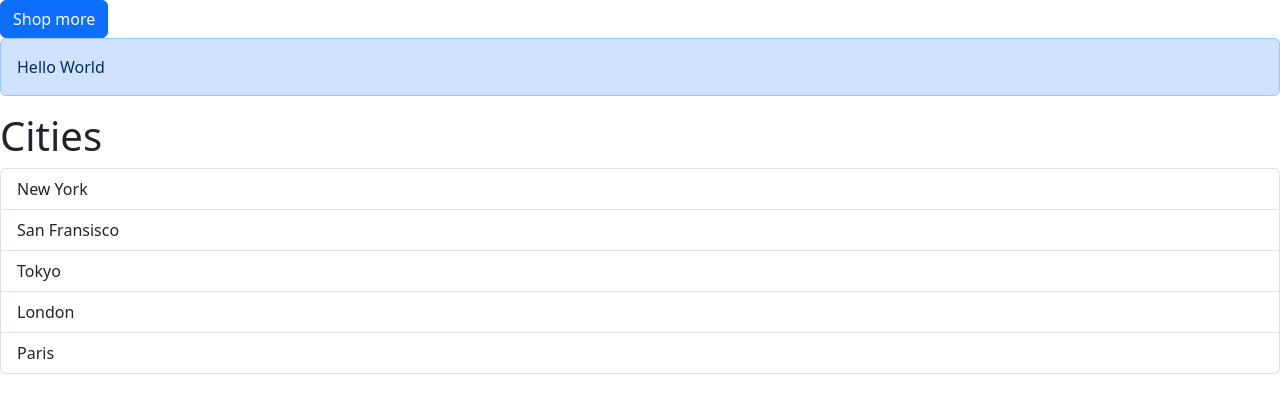
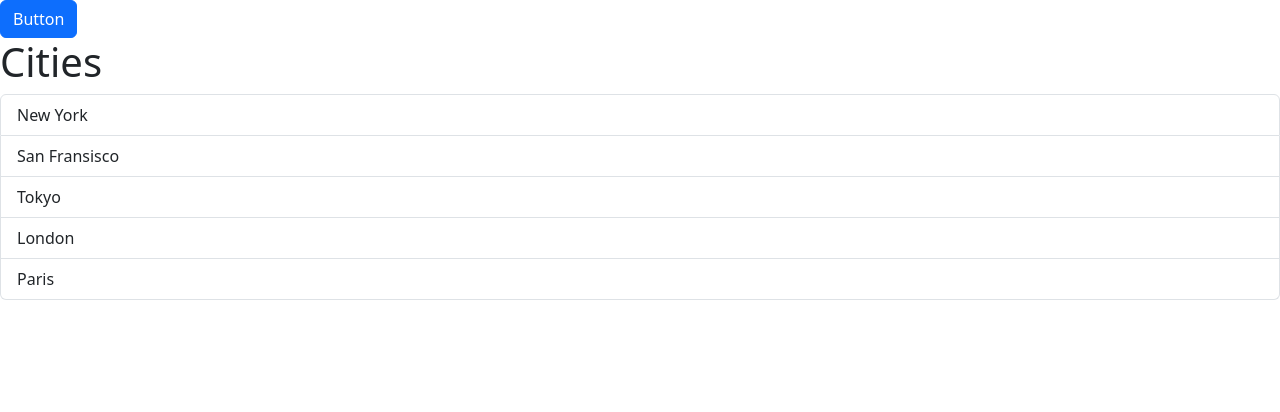
Before and after one commit to BishnuThapa/react-app-typescript, a React (Vite) app in the folder react-app-typescript/: page / in a window 1280 px wide. Shown: the top 412 px of the page. Built offline with nearby package versions, Linux system fonts and the light colour scheme.

Commit message:
show & hide dismissable alert when clicking button using usestate

```diff
--- a/react-app-typescript/src/App.tsx
+++ b/react-app-typescript/src/App.tsx
@@ -1,18 +1,24 @@
+import { useState } from "react";
 import Alert from "./components/Alert";
 import Button from "./components/Button";
 import ListGroup from "./components/ListGroup";
 
 function App() {
   const items = ["New York", "San Fransisco", "Tokyo", "London", "Paris"];
+  const [alertVisible, setAlertVisiable] = useState(false);
   const handleSelectItem = (item: string) => {
     console.log(item);
   };
   return (
     <>
-      <Button onClick={() => console.log("Clicked")}>Shop more </Button>
-      <Alert>
-        Hello <span>World</span>
-      </Alert>
+      {alertVisible && (
+        <Alert onClose={() => setAlertVisiable(false)}>
+          Hello <span>World</span>
+        </Alert>
+      )}
+
+      <Button onClick={() => setAlertVisiable(true)}>Button</Button>
+
       <ListGroup
         items={items}
         heading="Cities"
--- a/react-app-typescript/src/components/Alert.tsx
+++ b/react-app-typescript/src/components/Alert.tsx
@@ -2,10 +2,23 @@ import { ReactNode } from "react";
 
 interface Props {
   children: ReactNode;
+  onClose: () => void;
 }
 
-const Alert = ({ children }: Props) => {
-  return <div className="alert alert-primary">{children}</div>;
+const Alert = ({ children, onClose }: Props) => {
+  return (
+    <div className="alert alert-dismissible alert-primary">
+      {children}
+      <button
+        onClick={onClose}
+        type="button"
+        className="btn-close"
+        data-dismiss="alert"
+        aria-label="Close"
+      ></button>
+      <span aria-hidden="true">&times;</span>
+    </div>
+  );
 };
 
 export default Alert;
```
